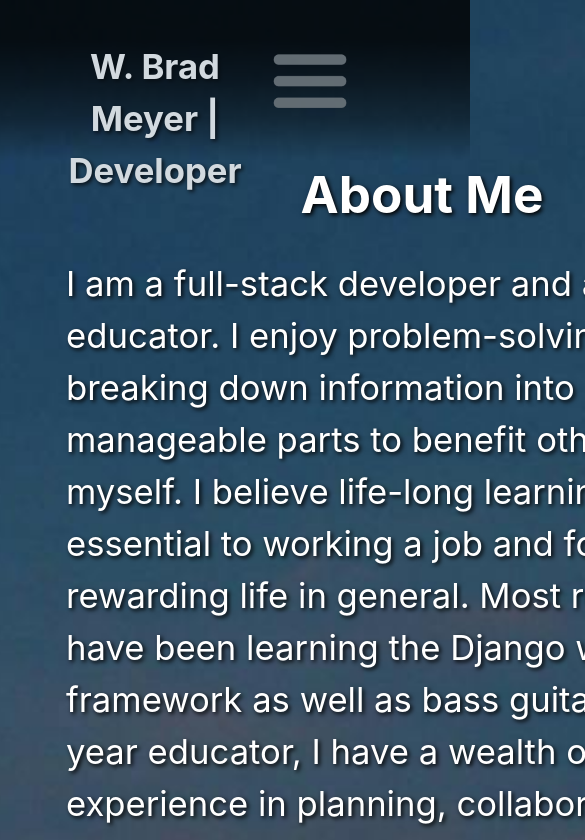
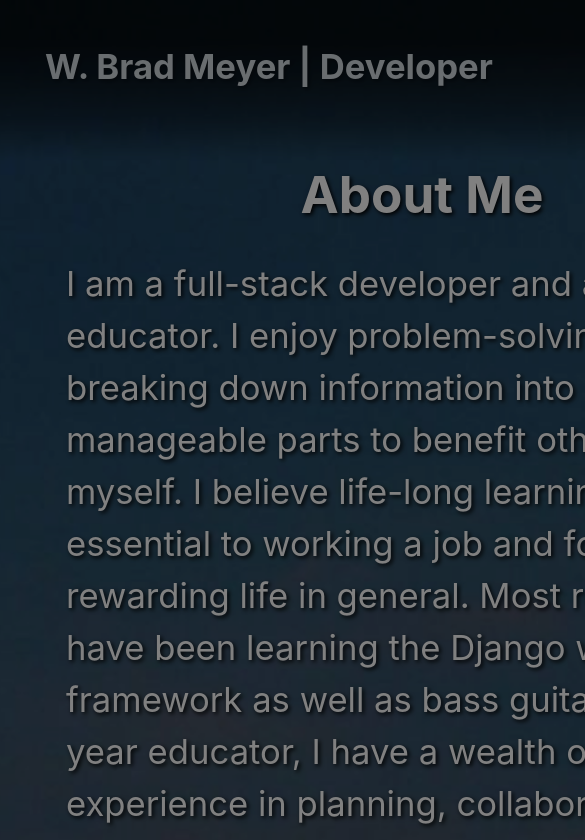
Before and after one commit to Wbradmeyer/vitePortfolio, a Vue app: page / in a window 390 px wide. Shown: the top 840 px of the page, 585 px wide, since content can reach past the window. Built offline with nearby package versions, Linux system fonts and the light colour scheme.

Commit message:
change mobile brightness

```diff
--- a/src/style.css
+++ b/src/style.css
@@ -74,6 +74,7 @@ button:focus-visible {
 
 @media screen and (max-width: 480px) {
   body {
+    filter: brightness(50%);
     background-image: url('./assets/pexels-sasha-martynov-1212600.jpg');
     background-attachment: scroll;
   }
```
